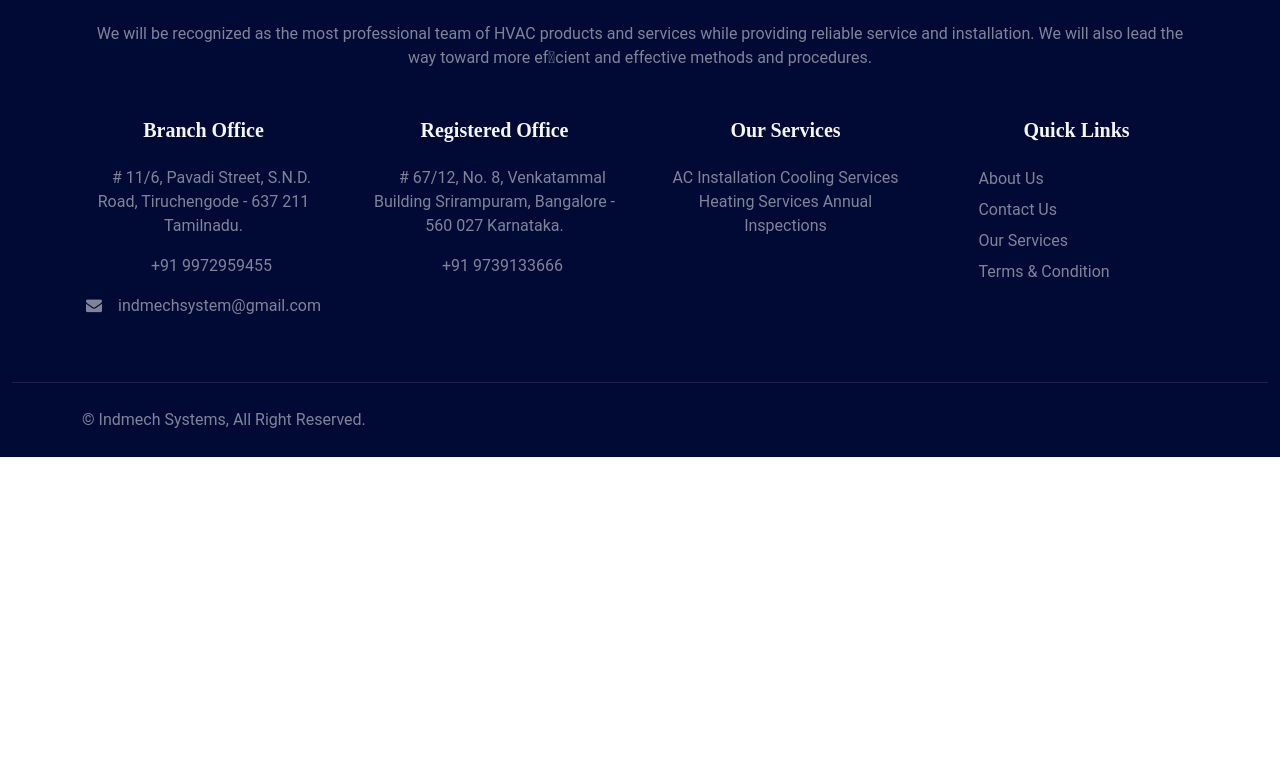
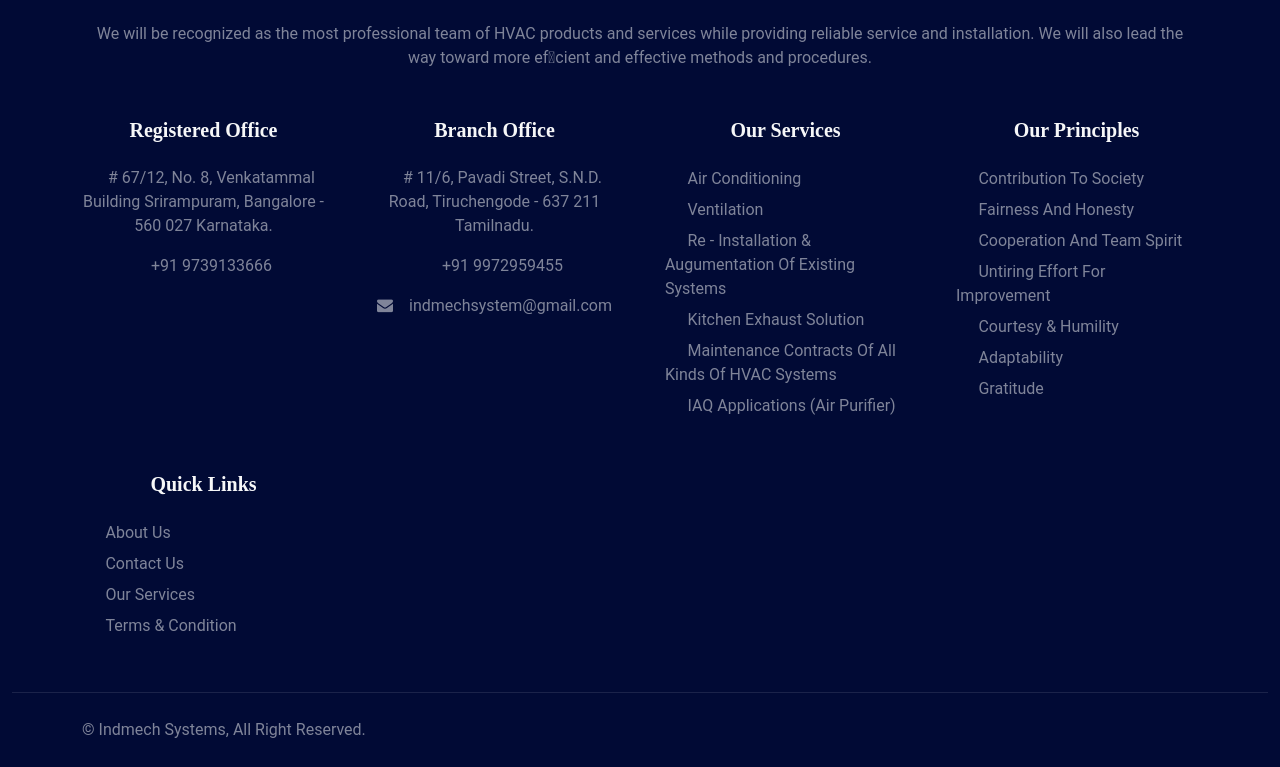
Before and after one commit to jamunashri/indemech-systems, a React (Create React App) app: page / in a window 1280 px wide. Shown: the part 3549-4316 px from the top of the page. Before the commit the page ends 4006 px from the top, so only its background shows below. Built offline with nearby package versions, Linux system fonts and the light colour scheme; some icons are missing; the HTML template or start-up script is replaced by a standard one.

Commit message:
Footer will be changed based on requirement

```diff
--- a/src/Footer/index.jsx
+++ b/src/Footer/index.jsx
@@ -26,6 +26,16 @@
               </span>
             </div>
             <div class="col-lg-3 col-md-6">
+              <h5 class="text-light mb-4">Registered Office</h5>
+              <p>
+                <i class="fa fa-map-marker-alt me-3"></i># 67/12, No. 8,
+                Venkatammal Building Srirampuram, Bangalore - 560 027 Karnataka.
+              </p>
+              <p>
+                <i class="fa fa-phone-alt me-3"></i>+91 9739133666
+              </p>
+            </div>
+            <div class="col-lg-3 col-md-6">
               <h5 class="text-light mb-4">Branch Office</h5>
               <p>
                 <i class="fa fa-map-marker-alt me-3"></i># 11/6, Pavadi Street,
@@ -38,25 +48,60 @@
                 <i class="fa fa-envelope me-3"></i>indmechsystem@gmail.com
               </p>
             </div>
+
             <div class="col-lg-3 col-md-6">
-              <h5 class="text-light mb-4">Registered Office</h5>
-              <p>
-                <i class="fa fa-map-marker-alt me-3"></i># 67/12, No. 8,
-                Venkatammal Building Srirampuram, Bangalore - 560 027 Karnataka.
-              </p>
-              <p>
-                <i class="fa fa-phone-alt me-3"></i>+91 9739133666
-              </p>
+              <h5 class="text-light mb-4">Our Services</h5>
+              <a class="btn btn-link" href="/service">
+                Air Conditioning
+              </a>
+              <a class="btn btn-link" href="/service">
+                Ventilation
+              </a>
+              <a class="btn btn-link" href="/service">
+                Re - Installation & Augumentation
+                of existing systems
+              </a>
+              <a class="btn btn-link" href="/service">
+                Kitchen Exhaust Solution
+              </a>
+              <a class="btn btn-link" href="/service">
+                Maintenance Contracts of All Kinds of
+                HVAC Systems
+              </a>
+              <a class="btn btn-link" href="/service">
+                IAQ Applications (Air Purifier)
+              </a>
+
             </div>
             <div class="col-lg-3 col-md-6">
-              <h5 class="text-light mb-4">Our Services</h5>
-              AC Installation Cooling Services Heating Services Annual
-              Inspections
+              <h5 class="text-light mb-4">Our Principles</h5>
+              <a class="btn btn-link" href="/service">
+                Contribution to Society
+              </a>
+              <a class="btn btn-link" href="/service">
+                Fairness and Honesty
+              </a>
+              <a class="btn btn-link" href="/service">
+                Cooperation and Team Spirit
+              </a>
+              <a class="btn btn-link" href="/service">
+                Untiring Effort for Improvement
+              </a>
+              <a class="btn btn-link" href="/service">
+                Courtesy & Humility
+              </a>
+              <a class="btn btn-link" href="/service">
+                Adaptability
+              </a>
+              <a class="btn btn-link" href="/service">
+                Gratitude
+              </a>
+
             </div>
             <div class="col-lg-3 col-md-6">
               <h5 class="text-light mb-4">Quick Links</h5>
               <a class="btn btn-link" href="/about">
-              About Us
+                About Us
               </a>
               <a class="btn btn-link" href="/contact">
                 Contact Us
```
